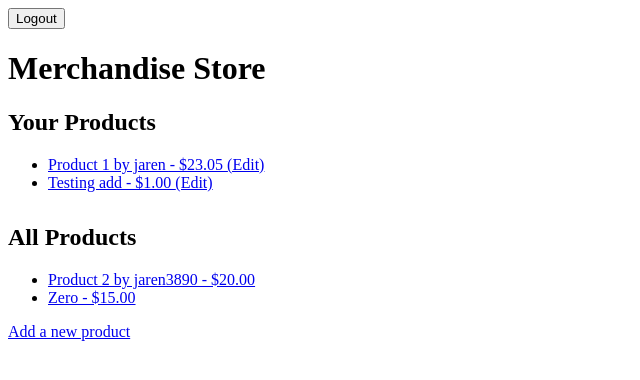
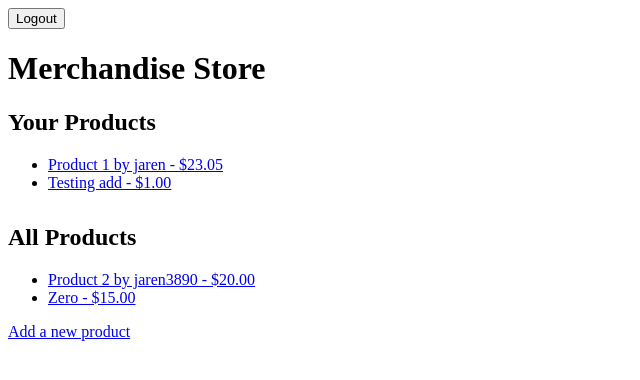
Before and after one commit to icepicklife/hobbysite-E-10, a Django app: page /merchstore/items in a window 1280 px wide. Shown: the top 380 px of the page, without its empty margins (0-640 px from the left). Run offline with Django 5.2, Linux system fonts and the light colour scheme; a user stored in the database is signed in; data comes from the database, SQL or seed files in the repository; both versions use the stored data as it was after the commit.

Commit message:
Removed edit hyperlink in product_list.html

```diff
--- a/merchstore/templates/product_list.html
+++ b/merchstore/templates/product_list.html
@@ -18,7 +18,6 @@
                             <a href="{% url 'merchstore:product-detail' product.pk %}">
                                 {{ product.name }} - ${{ product.price }}
                             </a>
-                            <a href="{% url 'merchstore:product-update' product.pk %}">(Edit)</a>
                         </li>
                     {% endfor %}
                 </ul>
```
Also changed, not shown: db.sqlite3.
